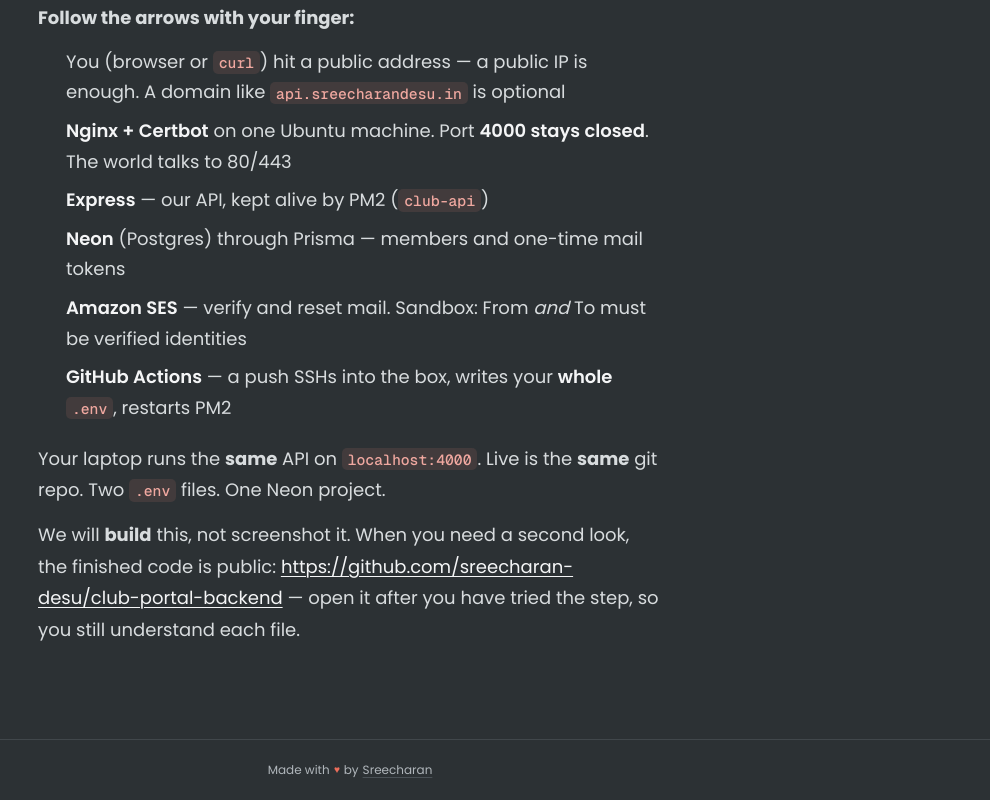
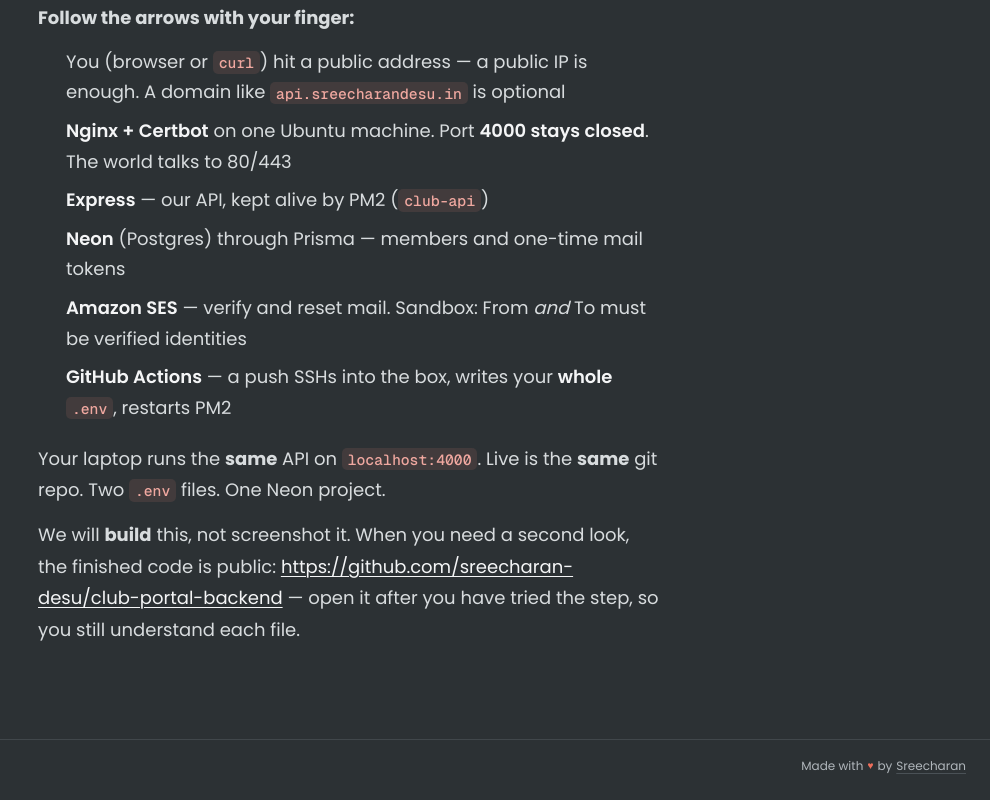
Before and after one commit to sreecharan-desu/hackx-slides, a Next.js app: page /tracks/backend-from-zero/01-what-you-own in a window 1280 px wide. Shown: the part 705-1505 px from the top of the page, without its empty margins (290-1280 px from the left). Built offline with nearby package versions, Linux system fonts and the light colour scheme.

Commit message:
Keep a quiet made-with-love credit in the bottom right.
Small static heart, right-aligned — present without centering the page on it.

```diff
--- a/src/components/SiteFooter.tsx
+++ b/src/components/SiteFooter.tsx
@@ -1,7 +1,7 @@
 export function SiteFooter() {
   return (
     <footer className="border-t border-border/70">
-      <div className="flex justify-center px-4 py-5 sm:py-6">
+      <div className="flex justify-end px-4 py-4 sm:px-6 sm:py-5">
         <p className="flex items-center gap-1 text-[11px] leading-none text-muted sm:text-xs">
           <span>Made with</span>
           <span className="text-[0.85em] text-[var(--brand-coral)]" aria-hidden>
```
